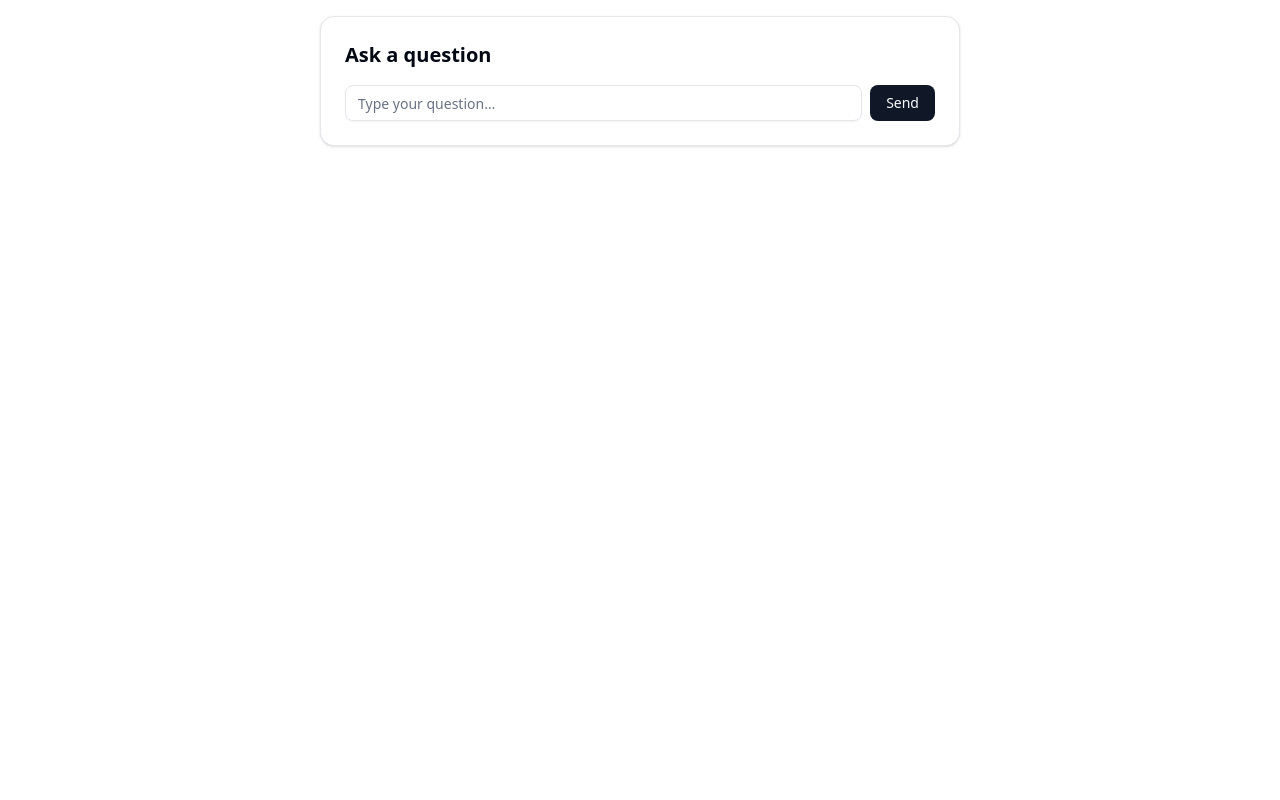
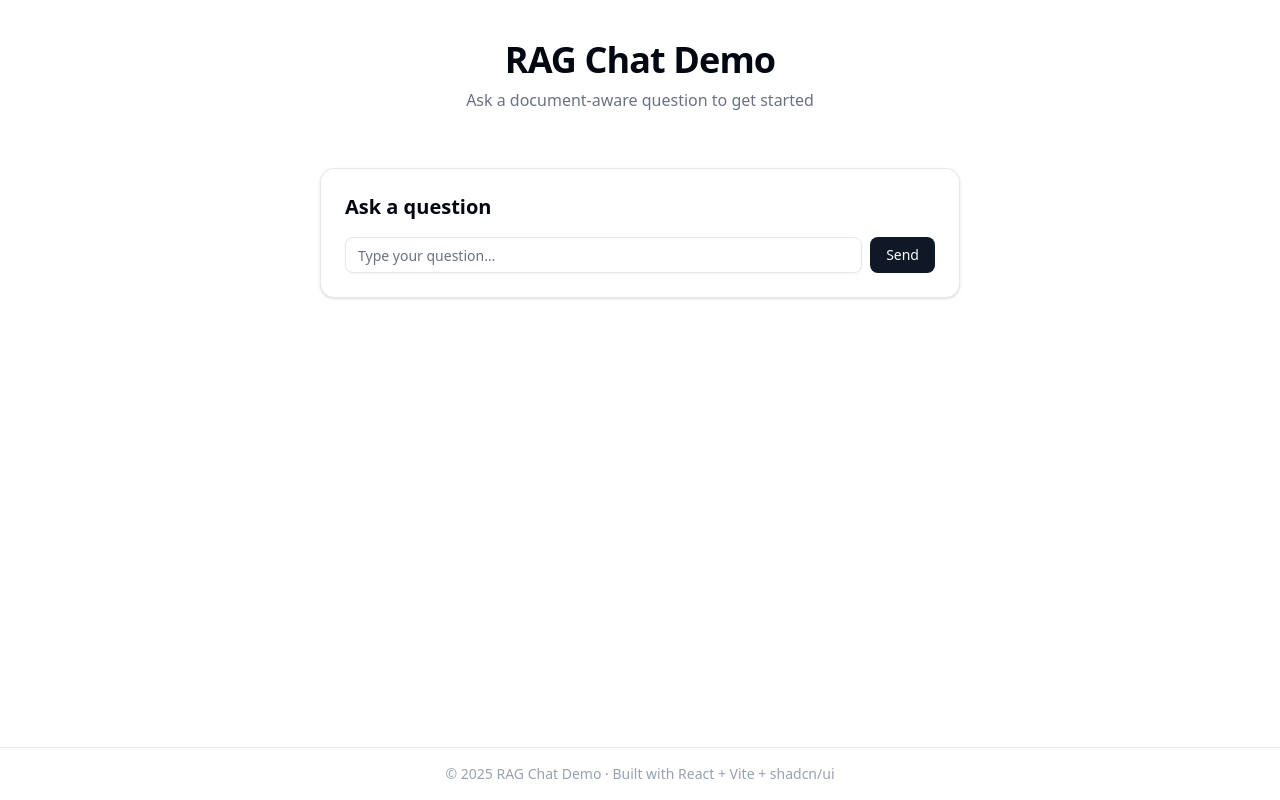
Before and after one commit to michalzagrodzki/front-end-rag, a React (Vite) app: page / in a window 1280 px wide. Built offline with nearby package versions, Linux system fonts and the light colour scheme; no server answers.

Commit message:
feat: add title and footer.

```diff
--- /dev/null
+++ b/src/components/Footer.tsx
@@ -0,0 +1,9 @@
+import React from 'react'
+
+const HomeFooter: React.FC = () => (
+  <footer className="shrink-0 py-4 text-center text-sm text-gray-400 border-t">
+    © 2025 RAG Chat Demo · Built with React + Vite + shadcn/ui
+  </footer>
+)
+
+export default HomeFooter
--- /dev/null
+++ b/src/components/Header.tsx
@@ -0,0 +1,14 @@
+import React from 'react'
+
+const HomeHeader: React.FC = () => (
+  <header className="py-10 text-center">
+    <h1 className="text-4xl font-extrabold tracking-tight">
+      RAG Chat Demo
+    </h1>
+    <p className="mt-2 text-gray-500">
+      Ask a document-aware question to get started
+    </p>
+  </header>
+)
+
+export default HomeHeader
--- a/src/main.tsx
+++ b/src/main.tsx
@@ -1,4 +1,4 @@
-import { StrictMode } from 'react'
+//import { StrictMode } from 'react'
 import { createRoot } from 'react-dom/client'
 import { BrowserRouter } from 'react-router-dom';
 import './index.css'
--- a/src/pages/Home.tsx
+++ b/src/pages/Home.tsx
@@ -3,6 +3,8 @@ import { useNavigate } from 'react-router-dom';
 import { QuestionForm } from '../components/QuestionForm';
 import { Card, CardContent } from '@/components/ui';
 import { useChatStore } from '@/store/chatStore';
+import HomeHeader from '../components/Header'
+import HomeFooter from '../components/Footer'
 const Home: React.FC = () => {
   const { sendMessage, clearChat, loading } = useChatStore()
 
@@ -26,11 +28,13 @@ const Home: React.FC = () => {
   }
 
   return (
+    <div className="flex min-h-screen flex-col">
+      <HomeHeader />
+      <main className="flex-1">
         <div className="max-w-2xl mx-auto p-4">
           <Card>
             <CardContent>
-          <h1 className="text-xl font-bold mb-4">Ask a question</h1>
-
+              <h2 className="text-xl font-bold mb-4">Ask a question</h2>
               <QuestionForm
                 question={question}
                 setQuestion={setQuestion}
@@ -40,6 +44,10 @@ const Home: React.FC = () => {
             </CardContent>
           </Card>
         </div>
+      </main>
+
+      <HomeFooter />
+    </div>
   )
 };
 
```
Lines whose indentation alone changed are shown as unchanged.
